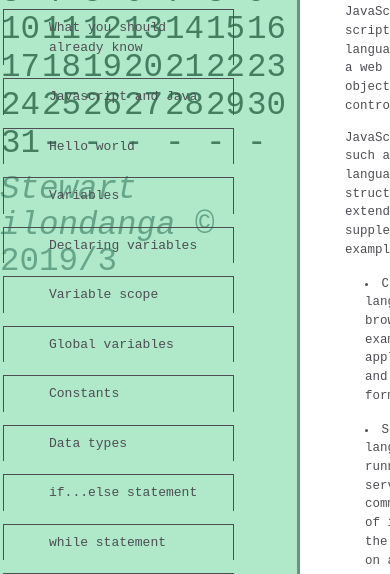
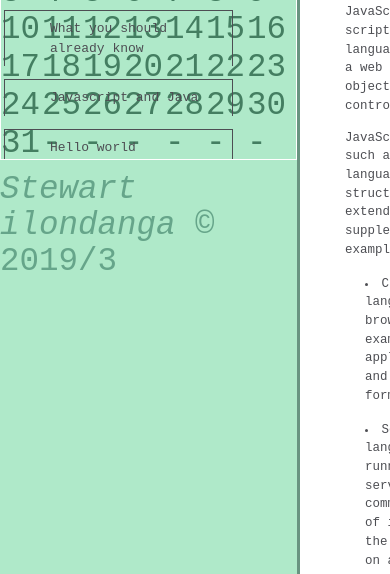
Before and after one commit to stewilondanga/javascript-guide, a plain HTML site: page index.html in a window 390 px wide. Shown: the part 102-676 px from the top of the page. Drawn offline with nearby package versions, Linux system fonts and the light colour scheme.

Commit message:
add css/styles.css

```diff
--- a/css/styles.css
+++ b/css/styles.css
@@ -110,12 +110,14 @@ code {
 }
 
 @media only screen and (max-width: 815px) {
+
   /* For mobile phones: */
-  /*#navbar ul{
-  border:1px solid;
-    height:207px;
+  #navbar ul {
+    border: 1px solid;
+    height: 207px;
   }
-    #navbar{
+
+  /*    #navbar{
       background-color: rgba(55,200,120,.4);
       position:absolute;
       top:0;
```
